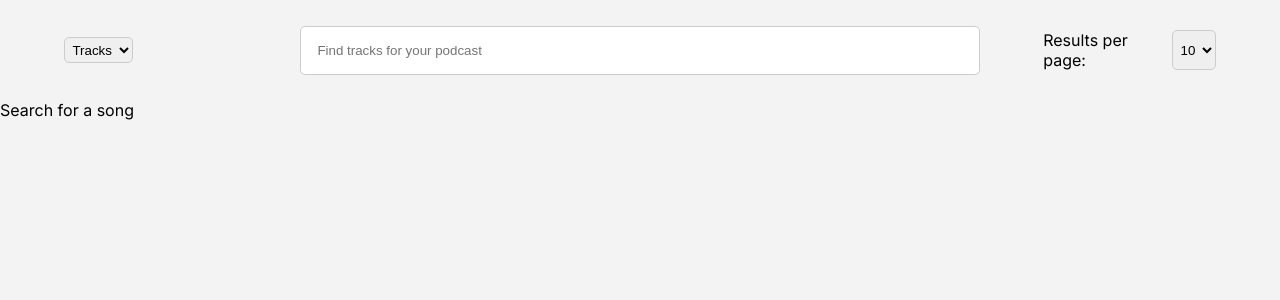
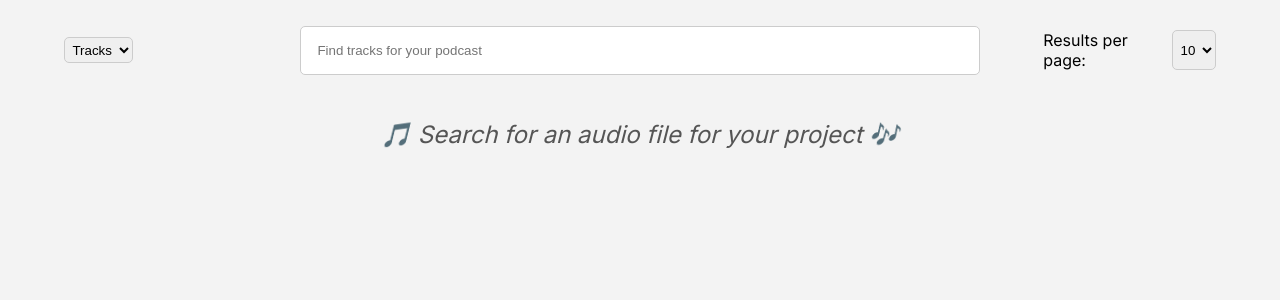
Before and after one commit to Isaac-hughes/Music-Vine-Tech-Test, a Next.js app: page / in a window 1280 px wide. Shown: the top 300 px of the page. Built offline with nearby package versions, Linux system fonts and the light colour scheme; no server answers.

Commit message:
Added a loading spinner and more css

```diff
--- /dev/null
+++ b/src/components/LoadingSpinner/LoadingSpinner.module.css
@@ -0,0 +1,21 @@
+.spinnerContainer {
+  display: flex;
+  justify-content: center;
+  align-items: center;
+  height: 100px;
+}
+
+.spinner {
+  width: 40px;
+  height: 40px;
+  border: 4px solid rgba(0, 0, 0, 0.1);
+  border-left-color: #09f;
+  border-radius: 50%;
+  animation: spin 1s linear infinite;
+}
+
+@keyframes spin {
+  to {
+    transform: rotate(360deg);
+  }
+}
--- /dev/null
+++ b/src/components/LoadingSpinner/LoadingSpinner.tsx
@@ -0,0 +1,11 @@
+import styles from "./LoadingSpinner.module.css";
+
+const LoadingSpinner = () => {
+  return (
+    <div className={styles.spinnerContainer}>
+      <div className={styles.spinner}></div>
+    </div>
+  );
+};
+
+export default LoadingSpinner;
--- a/src/components/SearchBar/SearchBar.module.css
+++ b/src/components/SearchBar/SearchBar.module.css
@@ -9,3 +9,21 @@
   width: 100%;
   height: 100%;
 }
+
+.searchPrompt {
+  font-size: 1.5rem;
+  color: #555;
+  text-align: center;
+  margin-top: 20px;
+  font-style: italic;
+  animation: fade-in 1.5s ease-in-out;
+}
+
+@keyframes fade-in {
+  0% {
+    opacity: 0;
+  }
+  100% {
+    opacity: 1;
+  }
+}
--- a/src/components/SearchBar/SearchBar.tsx
+++ b/src/components/SearchBar/SearchBar.tsx
@@ -7,6 +7,7 @@ import { SearchResults } from "./SearchResults/SearchResults";
 import { PaginationControls } from "./PaginationControls/PaginationControls";
 import { useSearchResults } from "../../hooks/useSearchResults/useSearchResults";
 import { useAudioManager } from "../../hooks/useAudioManager/useAudioManager";
+import LoadingSpinner from "../LoadingSpinner/LoadingSpinner";
 
 export const SearchBar = () => {
   const [searchType, setSearchType] = useState<"tracks" | "sfx">("tracks");
@@ -58,11 +59,13 @@ export const SearchBar = () => {
           setPage(1);
         }}
       />
-
-      {isLoading && <p>Loading...</p>}
-      {!query && <p>Search for a song</p>}
+      {isLoading && <LoadingSpinner />}
+      {!query && (
+        <p className={styles.searchPrompt}>
+          🎵 Search for an audio file for your project 🎶
+        </p>
+      )}{" "}
       {error && <p>{data?.message}</p>}
-
       {data && !isLoading && (
         <div className={styles.resultsWrapper}>
           <SearchResults
```
